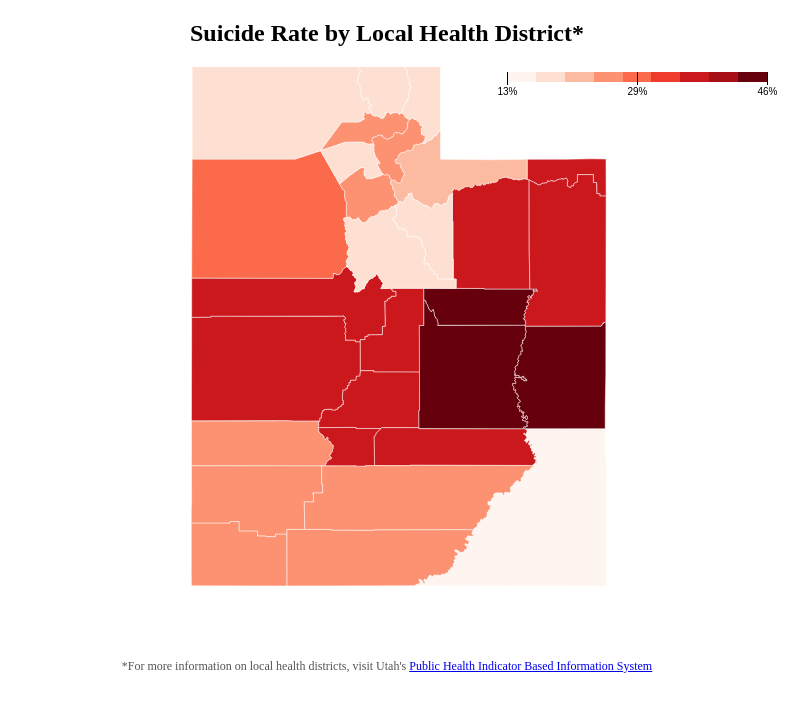
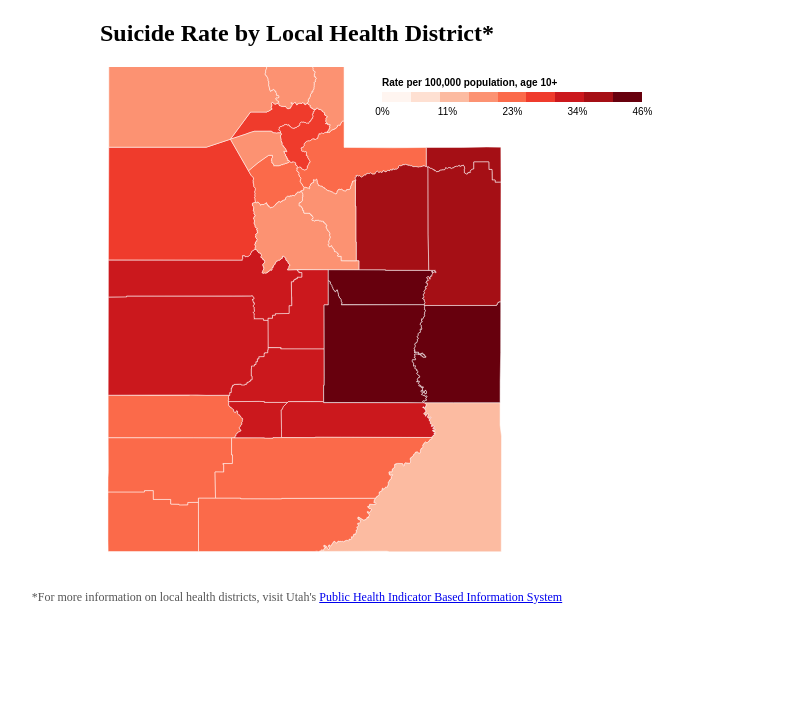
Before and after one commit to becausealice2/FA-viz, a plain HTML site: page suicide_rates/index.html in a window 1280 px wide. Shown: the whole page, without its empty margins (101-909 px from the left). Drawn offline with nearby package versions, Linux system fonts and the light colour scheme.

Commit message:
Adjust for Ghost

```diff
--- a/suicide_rates/index.html
+++ b/suicide_rates/index.html
@@ -1,6 +1,6 @@
 <!DOCTYPE html>
 <meta charset="utf-8">
-<div id="choropleth" style="max-width:960px;"></div>
+<div id="choropleth" style="max-width:780px;"></div>
 <script src="https://d3js.org/d3.v4.min.js"></script>
 <script src="https://d3js.org/d3-scale-chromatic.v1.min.js"></script>
 <script src="./suicide-choropleth.js"></script>
--- a/suicide_rates/suicide-choropleth.js
+++ b/suicide_rates/suicide-choropleth.js
@@ -1,12 +1,12 @@
 // Get target element's width and use aspect ratio to set height
 var div_id  = "choropleth",
 		width   = document.getElementById(div_id).clientWidth,
-		height  = width*0.6,
+		height  = width*0.65,
 		center  = [-113.3010264, 39.7287941],
 		// Set margins around rendered map
 		margins = {"top": 0, "bottom": 0, "left": 0, "right": 0};
 
-var projection = d3.geoMercator().scale(4750).center(center).translate([width/2.77, height/2.5]);
+var projection = d3.geoMercator().scale(4500).center(center).translate([width/3, height/2.4]);
 // Geo-paths take a GeoJSON geometry/feature object and generate an SVG path data string or render the path to a Canvas
 var path = d3.geoPath().projection(projection);
 
@@ -17,11 +17,11 @@ function ready(error, utah, suicide_rates){
 			max = d3.max(suicide_rates, function(d){ return +d.rate_per_100k; });
 
 	var x = d3.scaleLinear()
-						.domain([min, max])
+						.domain([0, max])
 						.rangeRound([600, 860]);
 
 	var color = d3.scaleQuantize()
-								.domain([min, max])
+								.domain([0, max])
 								.range(d3.schemeReds[9]);
 
 	function color_fill(data){
@@ -47,7 +47,7 @@ function ready(error, utah, suicide_rates){
 
 	var key = svg.append("g")
 							.attr("class", "key")
-							.attr("transform", "translate(0,5)");
+							.attr("transform", "translate(-125,25)");
 
 	key.selectAll("rect")
 		.data(color.range().map(function(d) {
@@ -63,12 +63,24 @@ function ready(error, utah, suicide_rates){
 			.attr("width", function(d) { return x(d[1]) - x(d[0]); })
 			.attr("fill", function(d) { return color(d[0]); });
 
+
+	key.append("text")
+			.attr("class", "caption")
+			.attr("x", x.range()[0])
+			.attr("y", -6)
+			.attr("fill", "#000")
+			.attr("text-anchor", "start")
+			.attr("font-weight", "bold")
+			.text("Rate per 100,000 population, age 10+");
+
 	key.call(d3.axisBottom(x)
 						.tickSize(13)
 						.tickFormat(function(x, i) { return Math.floor(x) + "%"; })
-						.tickValues([min, (min+((max-min)/2)), max]))
+						.tickValues([0, (max*0.25), (max*0.5), (max*0.75), max]))
 	 .select(".domain")
 		.remove();
+
+	key.selectAll(".tick line").attr("stroke", "none");
 
 	// Group together country shape paths and enter data
 	var map = svg.append("g")
```
